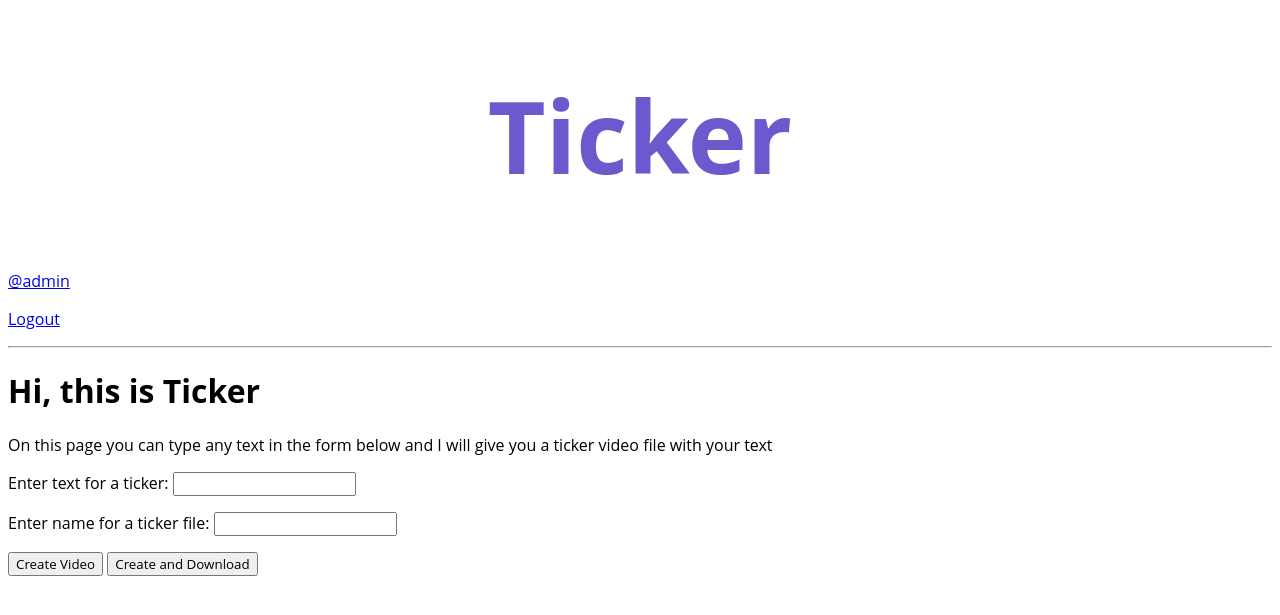
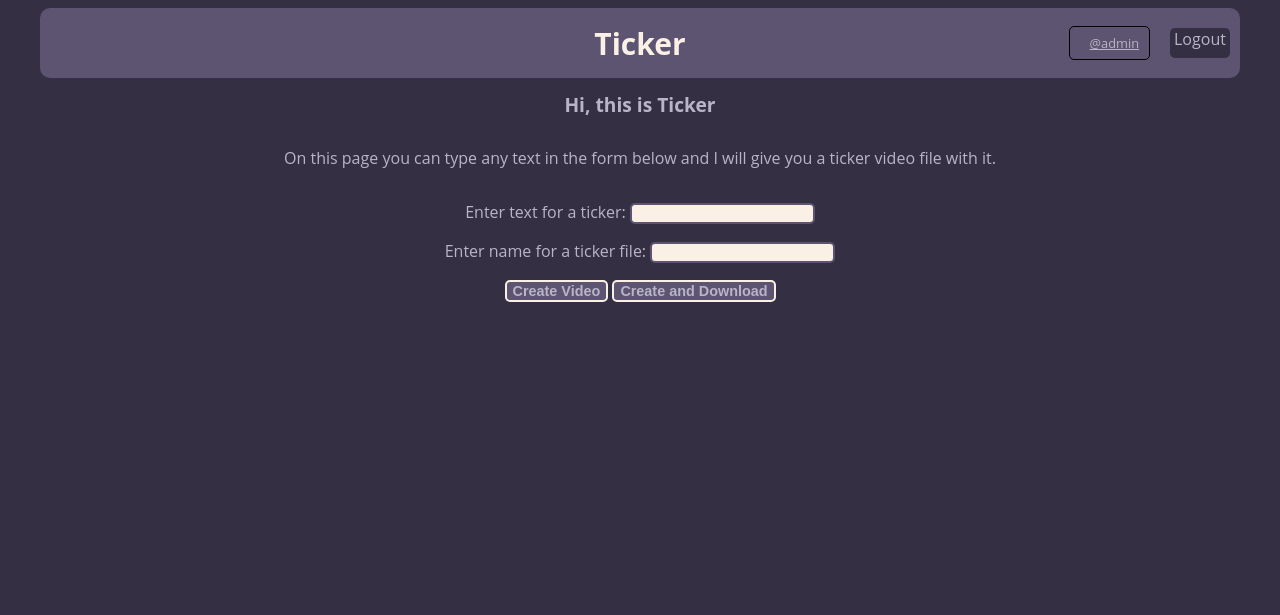
Before and after one commit to bankai42/project_ticker, a Django app: page / in a window 1280 px wide. Shown: the top 615 px of the page. Run offline with Django 5.2, Linux system fonts and the light colour scheme; a user stored in the database is signed in; data comes from the database, SQL or seed files in the repository; both versions use the stored data as it was after the commit.

Commit message:
Add styling

```diff
--- a/static/ticker/styles/style.css
+++ b/static/ticker/styles/style.css
@@ -1,17 +1,169 @@
-* {
+html {
     font-family: "Open Sans", sans-serif;
+    box-sizing: border-box;
+    margin: 0;
+    padding: 0;
+    font-size: inherit;
+    font-weight: 500;
+    color: #B9B4C7;
+    background-color: #352F44;
 }
 
-.header__logo {
+a {
+    text-decoration: none;
+    color: inherit;
+}
+
+a:hover {
+    text-decoration: underline;
+}
+
+a:visited {
+    color: inherit;
+}
+
+.header {
+    max-width: 1200px;
+    /* min-height: 100; */
+    margin: 0 auto;
+    background-color: #5C5470;
+    border-radius: 10px;
+}
+
+.header__inner {
+    display: flex;
+    height: 70px;
+    align-items: center;
+    justify-content: space-between;
+}
+
+.header-logo {
+    position: absolute;
+    left: 50%;
+    transform: translateX(-50%);
+}
+
+.header-logo a {
+    font-size: 30px;
+    font-weight: bolder;
+    color: #FAF0E6;
+}
+
+.header-user-log {
+    display: flex;
+    align-items: center;
+    margin-left: auto;
+}
+
+.header-userinfo {
+    display: flex;
+    align-items: center;
+    margin: 5px 10px;
+    border: 1px solid black;
+    border-radius: 5px;
+}
+
+.log-in-out__item {
+    width: 60px;
+    height: 30px;
+    margin: 0 10px;
+    background-color: #352F44;
+    border-radius: 5px;
     text-align: center;
-    font-size: 50px;
-    text-decoration: none;
-    color: slateblue;
+}
+
+.nickname {
+    font-size: 80%;
+    margin: 0 10px;
+    text-decoration: underline;
+}
+
+.username {
+    margin-left: 10px;
+}
+
+
+main,
+.profile__body,
+.login-register__body {
+    display: flex;
+    flex-direction: column;
+    justify-content: center;
+    align-items: center;
+    /* padding: 20px; */
+    text-align: center;
+}
+
+.profile__body,
+.login-register__body {
+    text-align: left;
+}
+
+main h1 {
+    font-size: larger;
+}
+
+/* .last-created {
+    margin-top: 20px;
+} */
+
+.ticker-table {
+    margin-top: 10px;
+}
+
+.view-tikers__link {
+    margin-top: 30px;
+    text-decoration: underline;
+}
+
+input {
+    background-color: #FAF0E6;
+    border: 2px solid #5C5470;
+    border-radius: 5px;
+}
+
+button,
+input[type=submit] {
+    background-color: #5C5470;
+    border: 2px solid #FAF0E6;
+    border-radius: 5px;
+    color: #B9B4C7;
+    font-size: 90%;
+    font-weight: bold;
+}
+
+button:hover,
+input[type=submit]:hover {
+    background-color: #352F44;
 }
 
 table,
 th,
 td {
     text-align: center;
-    border: 1px solid black;
+    border: 1px solid #B9B4C7;
 }
+
+.last-created a,
+.ticker-table a {
+    border: 1px solid #B9B4C7;
+    background-color: #5C5470;
+}
+
+.last-created a:hover,
+.ticker-table a:hover {
+    background-color: #352F44;
+}
+
+.btn-btn--dark {
+    text-decoration: underline;
+}
+
+.edit-profile {
+    text-decoration: underline;
+    font-size: 70%;
+}
+
+.login-register__body a {
+    text-decoration: underline;
+}
--- a/templates/navbar.html
+++ b/templates/navbar.html
@@ -1,33 +1,23 @@
 {% load static %}
 
-<header class="header header--loggedIn">
-    <div class="container">
-        <a href="{% url 'home' %}" class="header__logo">
-            <!--img src="{% static 'ticker/images/logo.svg' %}" /-->
-            <h1>Ticker</h1>
-        </a>
+<header class="header">
+    <div class="header__inner">
+        <div class="header-logo">
+            <a href="{% url 'home' %}" class="header__logo">Ticker</a>
+        </div>
 
-        <nav class="header__menu">
+        <div class="header-user-log">
             <!-- Logged In -->
             {% if request.user.is_authenticated %}
-            <div class="header__user">
-                <a href="{% url 'profile' request.user.id %}">
-                    <p> {{request.user.first_name}} {{request.user.last_name}} <span>@{{request.user.username}}</span></p>
-                </a>
-                <a href="{% url 'logout' %}">
-                    <p>Logout</p>
-                </a>
+            <div class="header-userinfo">
+                <p class="username"> {{request.user.first_name}} {{request.user.last_name}}</p>
+                <a href="{% url 'profile' request.user.id %}" class = 'nickname'> @{{request.user.username}}</a>
             </div>
-
+            <a href="{% url 'logout' %}" class="log-in-out__item">Logout</a>
             {% else %}
             <!-- Not Logged In -->
-            <a href="{% url 'login' %}">
-                <p>Login</p>
-            </a>
+            <a href="{% url 'login' %}" class="log-in-out__item">Login</a>
             {% endif %}
-        </nav>
+        </div>
     </div>
 </header>
-
-
-<hr>
--- a/tickerapp/templates/tickerapp/edit_profile.html
+++ b/tickerapp/templates/tickerapp/edit_profile.html
@@ -1,7 +1,6 @@
 {% extends 'main.html' %}
 {% block content %}
 <body>
-    <a href="{% url 'home' %}">HOME</a>
     <h1>Edit {{user.username}}'s profile</h1>
     <form class="form" action="" method="POST">
         {% csrf_token %}
@@ -14,7 +13,7 @@
         {% endfor %}
 
         <div class="form__action">
-          <a class="btn btn--dark" href="{% url 'profile' user.id %}">Cancel</a>
+          <a class="btn-btn--dark" href="{% url 'profile' user.id %}">Cancel</a>
           <button class="btn btn--main" type="submit">Update</button>
         </div>
       </form>
--- a/tickerapp/templates/tickerapp/home.html
+++ b/tickerapp/templates/tickerapp/home.html
@@ -2,9 +2,9 @@
 
 {% block content %}
 {% load static %}
-<body>
+<main>
     <h1>Hi, this is Ticker</h1>
-    <p>On this page you can type any text in the form below and I will give you a ticker video file with your text</p>
+    <p>On this page you can type any text in the form below and I will give you a ticker video file with it.</p>
     <form method="post">
         {% csrf_token %}
         {{ form.as_p }}
@@ -15,32 +15,11 @@
     </form>
     {% if request.user.is_authenticated and tickers%}
     <h3>Last created ticker:</h3>
-    <p>
-        Ticker Name: {{tickers.first.text}} ({{tickers.first.timestamp|timesince}} ago) <a href="{% url 'download' tickers.first.id %}">download link</a>
-    </p>
+    {% include "tickerapp/last_ticker.html" %}
     <h3>Your created tickers:</h3>
-    <div class='ticker_table'>
-    <table>
-        <tr>
-            <th>Filename</th>
-            <th>Text</th>
-            <th>Date Created</th>
-            <th>Download</th>
-        </tr>
-        {% for ticker in tickers %}
-        <tr>
-            <td>{{ticker.filename}}</td>
-            <td>{{ticker.text}}</td>
-            <td>{{ticker.timestamp}}</td>
-            <td><a href="{% url 'download' ticker.id %}" class="download__img">
-                <img src= "{% static 'ticker/images/dwld.svg' %}" width='30' height='20'>
-            </a></td>
-        </tr>
-        {% endfor %}
-    </table>
-    <a href="{% url 'profile' user.id %}">View all of your tickers</a>
-    </div>
+    {% include "tickerapp/ticker_table.html" %}
+<a href="{% url 'profile' user.id %}" class="view-tikers__link">View all of your tickers</a>
     {% endif %}
-</body>
+</main>
 
 {% endblock %}
```
Also changed, not shown: tickerapp/templates/tickerapp/last_ticker.html (added, +9 -0 lines), tickerapp/templates/tickerapp/login_register.html (+4 -4 lines), tickerapp/templates/tickerapp/profile.html (+4 -22 lines), tickerapp/templates/tickerapp/ticker_table.html (added, +21 -0 lines), static/ticker/images/dwld.svg, tickerdb.sqlite3.
